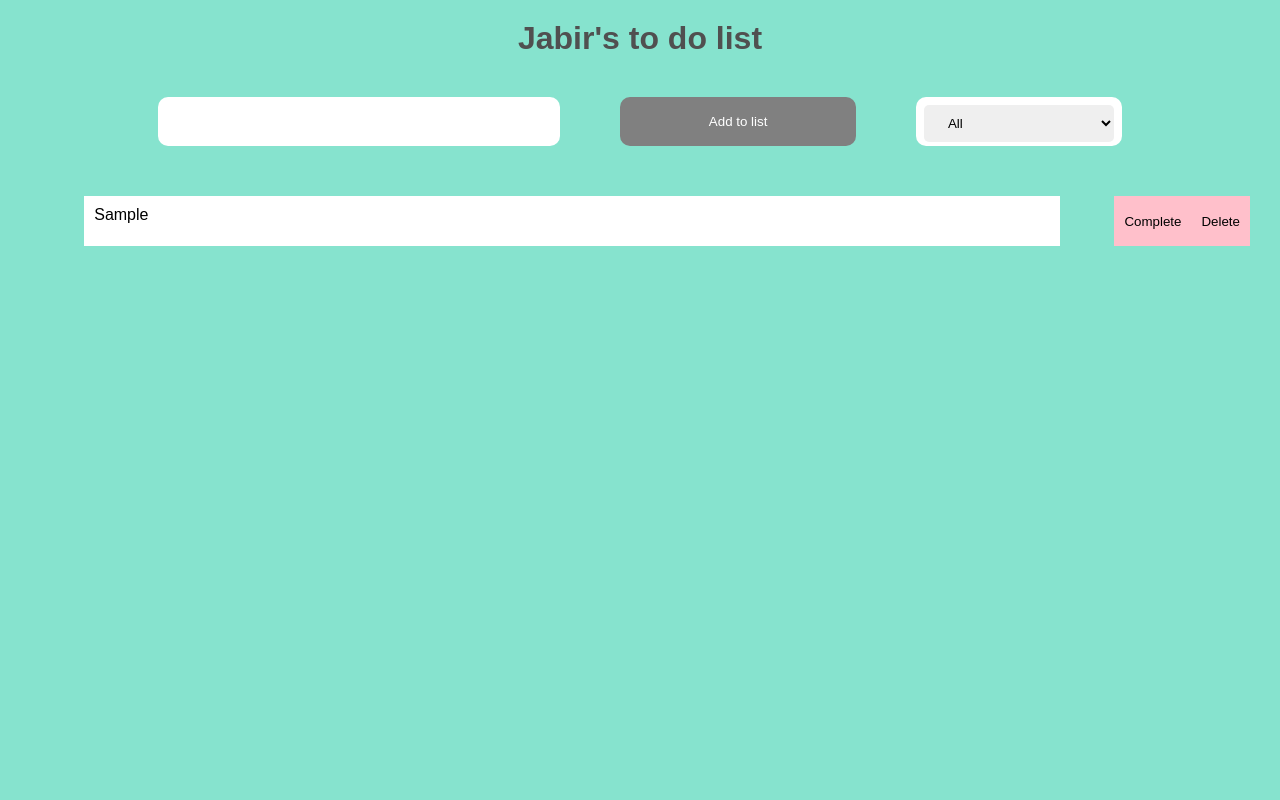
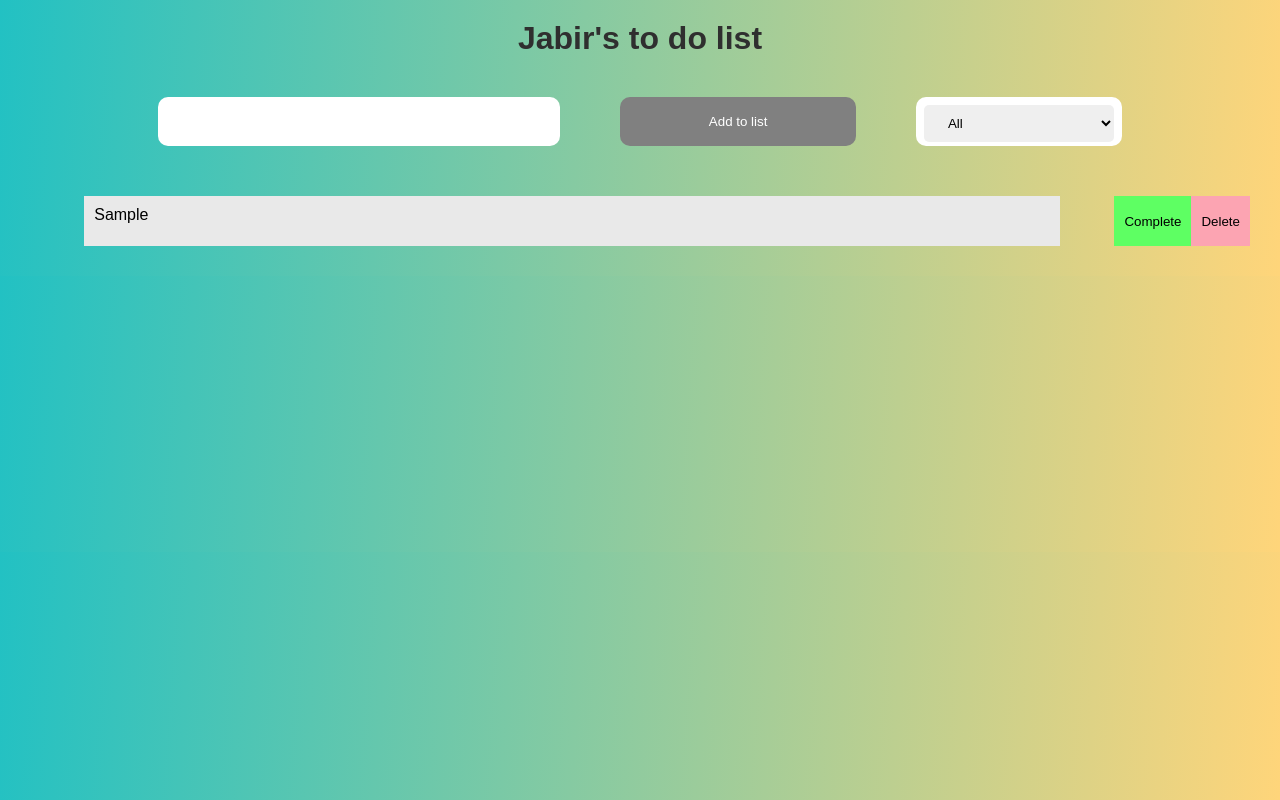
Before and after one commit to FutureWiz2002/todo-list, a React (Create React App) app: page / in a window 1280 px wide. Both pictures are taken after typing "Sample" into the empty fields and a click on the button "Add to list". Built offline with nearby package versions, Linux system fonts and the light colour scheme.

Commit message:
css update 1.2

```diff
--- a/src/App.css
+++ b/src/App.css
@@ -5,7 +5,8 @@
 }
 
 body {
-  background-color: #86E3CE;
+  background: rgb(34,193,195);
+  background: linear-gradient(94deg, rgba(34,193,195,1) 0%, rgb(255, 213, 122) 100%);
   font-family: sans-serif;
   width: 100%;
 
@@ -19,7 +20,7 @@ header, form {
 }
 
 header {
-  color: rgb(80, 80, 80);
+  color: rgb(47, 47, 47);
   margin: 20px;
 }
 
@@ -75,24 +76,26 @@ form {
 
 
 /*  to do list starts from here*/
-.completed {
-    background-color: rgb(114, 114, 114);
-    color: grey;
 
-}
 .todo-item {
   padding: 10px;
-  background-color: white;
+  background-color: rgb(233, 233, 233);
   margin: auto;
   list-style: none;
 
+
 }
+.completed {
+    background-color: rgb(255, 154, 154);
+    color: rgb(0, 0, 0);
 
+}
 .todo {
   display: flex;
   align-items: center;
   justify-content: space-around;
   margin: 30px;
+
 
 }
 li, .complete-button, .trash-button {
@@ -105,9 +108,15 @@ li {
   width: 80%;
 }
 
-.complete-button , .trash-button{
+.complete-button {
   padding: 0px 10px;
-  background-color: pink;
+  background-color: rgb(94, 255, 99);
   border: none;
 
 }
+.trash-button{
+  padding: 0px 10px;
+  background-color: rgb(252, 164, 178);
+  border: none;
+
+}
```
